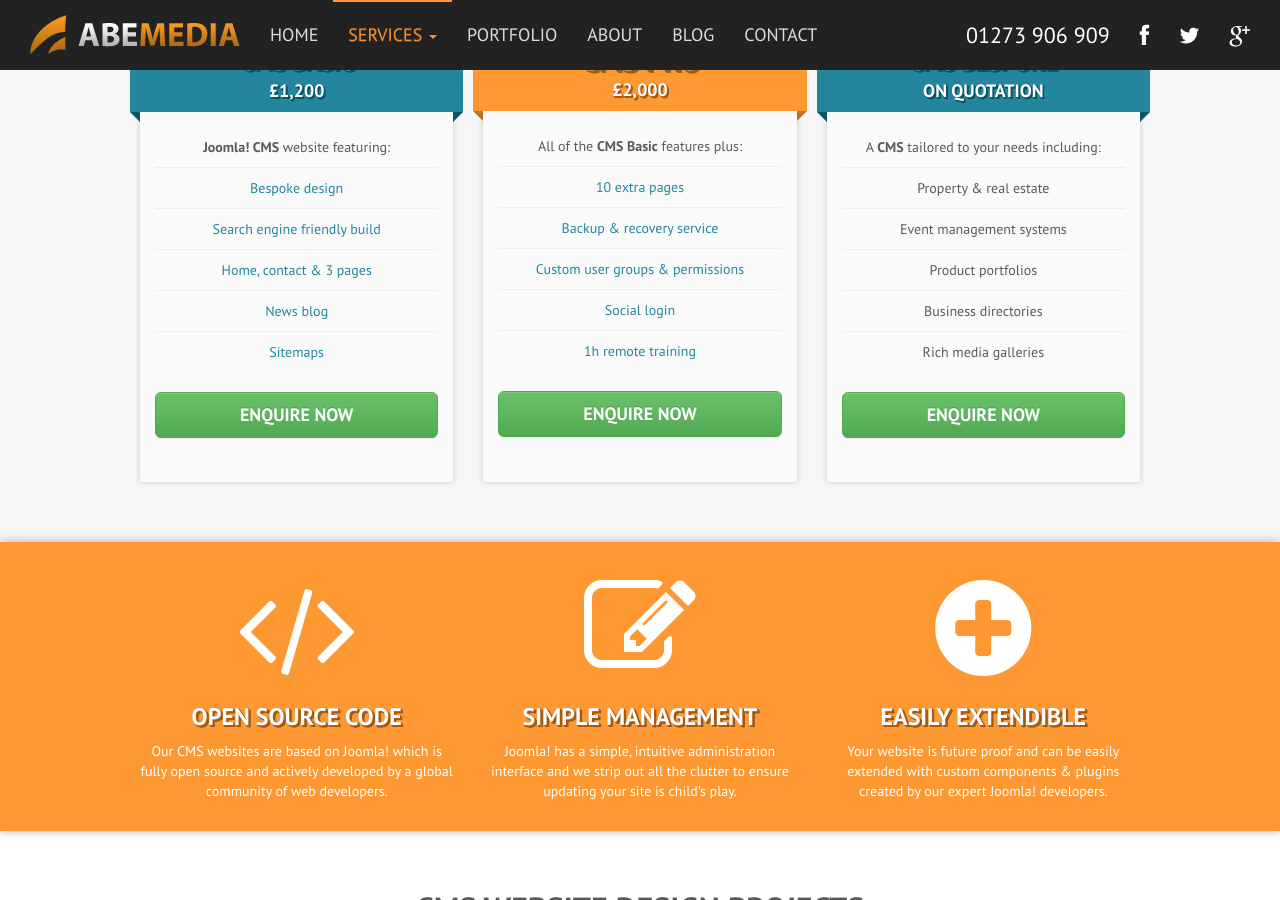
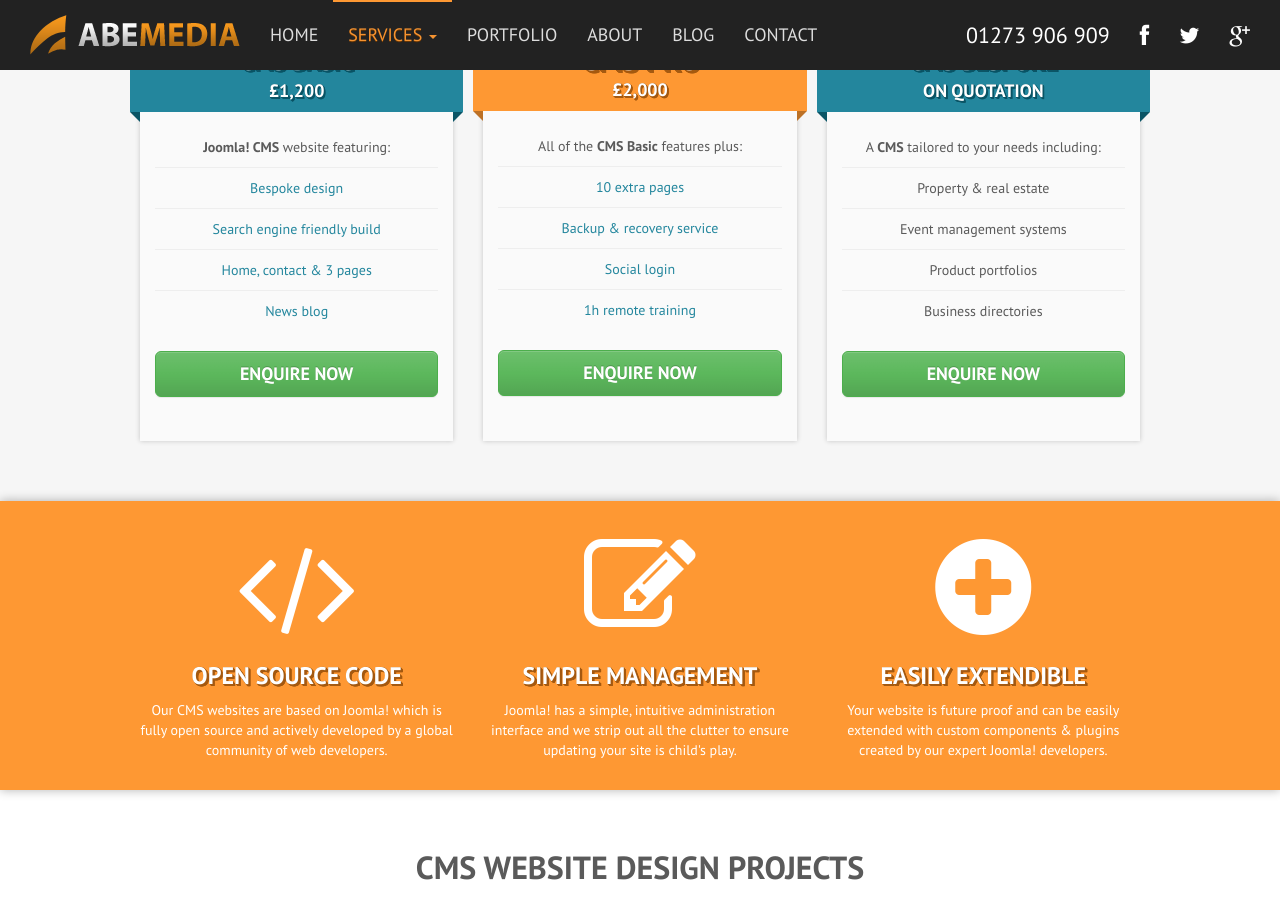
Before and after one commit to abemedia/abemedia.github.io, a Jekyll site: the page built from content-management-systems-cms.md, in a window 1280 px wide and 900 px high, scrolled down 794 px. Built offline with Jekyll 4.4.1, drawn with Linux system fonts in a browser that asks for light colours; nearby versions of some CDN libraries; some web fonts are replaced.

Commit message:
'Update'

```diff
--- a/_includes/modules/carousel.html
+++ b/_includes/modules/carousel.html
@@ -30,5 +30,5 @@
       {% capture i %}{{ i | plus:1 }}{% endcapture %}
       {% endfor %}
     </div>
-    <!--a class="left carousel-control" href="#carousel" data-slide="prev"><span class="glyphicon glyphicon-chevron-left"></span></a> <a class="right carousel-control" href="#carousel" data-slide="next"><span class="glyphicon glyphicon-chevron-right"></span></a-->
+    <!--a class="left carousel-control" href="#carousel" data-slide="prev"><span class="icon-prev"></span></a> <a class="right carousel-control" href="#carousel" data-slide="next"><span class="icon-next"></span></a-->
   </div>
--- a/_layouts/service.html
+++ b/_layouts/service.html
@@ -51,7 +51,14 @@ top:
 		{% else %}
 		<div class="device-mockup macbook">
 		  <div class="device">
-			<div class="screen"><img src="{{ page.image }}" alt=""></div>
+			<div class="screen"></div>
+		  </div>
+		</div>
+		<div class="preview-phone">
+		  <div class="device-mockup iphone5">
+			<div class="device">
+			  <div class="screen"></div>
+			</div>
 		  </div>
 		</div>
 		{% endif %}
--- a/content-management-systems-cms.md
+++ b/content-management-systems-cms.md
@@ -33,10 +33,9 @@ bottom:
         desc: "<b>Joomla! CMS</b> website featuring:"
         features:
             - Bespoke design | We don't use any templates at ABE Media but create the design from scratch according to your specifications.
-            - Search engine friendly build | We follow the latest coding standards and implement search engine friendly URLs.
+            - Search engine friendly build | We follow the latest coding standards, implement search engine friendly URLs and create an XML sitemap which is submitted to Google.
             - Home, contact & 3 pages | We design and populate your front page, contact page and 3 extra pages.
             - News blog | A blog including RSS feeds and auto-publish to social platforms such as Facebook & Twitter.
-            - Sitemaps | Includes an XML sitemap which is submitted to Google.
     -
         title: CMS Pro
         price: "2,000"
@@ -45,7 +44,6 @@ bottom:
         features:
             - 10 extra pages | We design and populate up to 10 extra pages.
             - Backup & recovery service | We take regular backups of your site and should your server go down we restore it on a server of your choice at no charge.
-            - Custom user groups & permissions | We create up to 3 user groups with individual permission sets for your different levels of members.
             - Social login | We create applications for platforms such as Facebook, Google & LinkedIn to allow your users to sign in with their social profiles without having to enter any data.
             - 1h remote training | We train you and your staff how to use your site.
     -
@@ -57,7 +55,6 @@ bottom:
             - Event management systems
             - Product portfolios
             - Business directories
-            - Rich media galleries
 -
     type: text
     class: orange
```
Also changed, not shown: _includes/modules/_home-banners.html (+4 -3 lines), about.md (+0 -4 lines).
